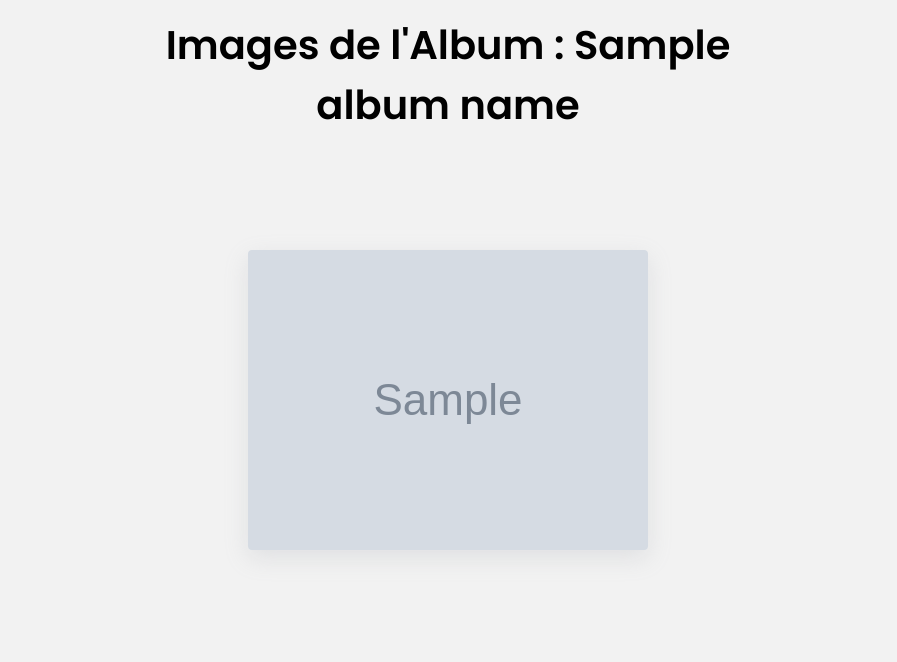
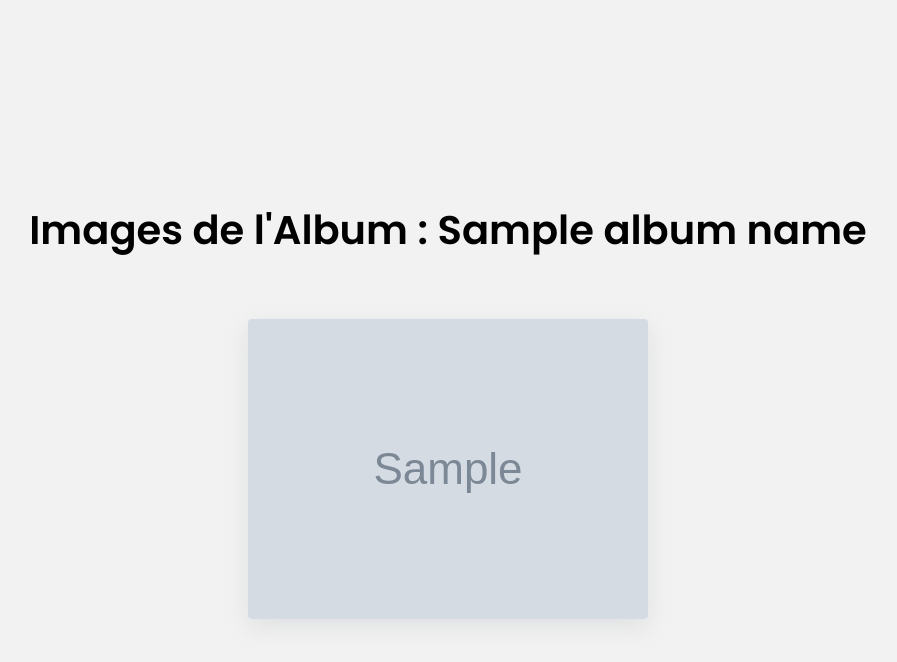
Before and after one commit to truuue/PhotoVernhet, a Flask app: template templates/albumView.html in a window 1280 px wide. Shown: the top 662 px of the page, without its empty margins (192-1089 px from the left). Run offline with Flask 3, Linux system fonts and the light colour scheme; the template is opened without the code that fills it: most values are stand-ins (such as "Sample title", 1, 10 or a date in 2020); grey boxes marked "Sample" are stand-in pictures.

Commit message:
Remove unnecessary styles from albumView.css

```diff
--- a/static/css/albumView.css
+++ b/static/css/albumView.css
@@ -24,16 +24,9 @@
 }
 
 h1 {
-    position: absolute;
     font-size: 2.5rem;
     font-weight: 600;
-    top: 0;
-    margin: 0;
-    padding: 0;
     text-align: center;
-    left: 50%;
-    margin-top: 75px;
-    transform: translate(-50%, -50%);
 }
 
 #img-container {
@@ -41,6 +34,7 @@
     flex-wrap: wrap;
     justify-content: center;
     align-items: center;
+    padding-top: 25px;
 }
 
 img {
```
